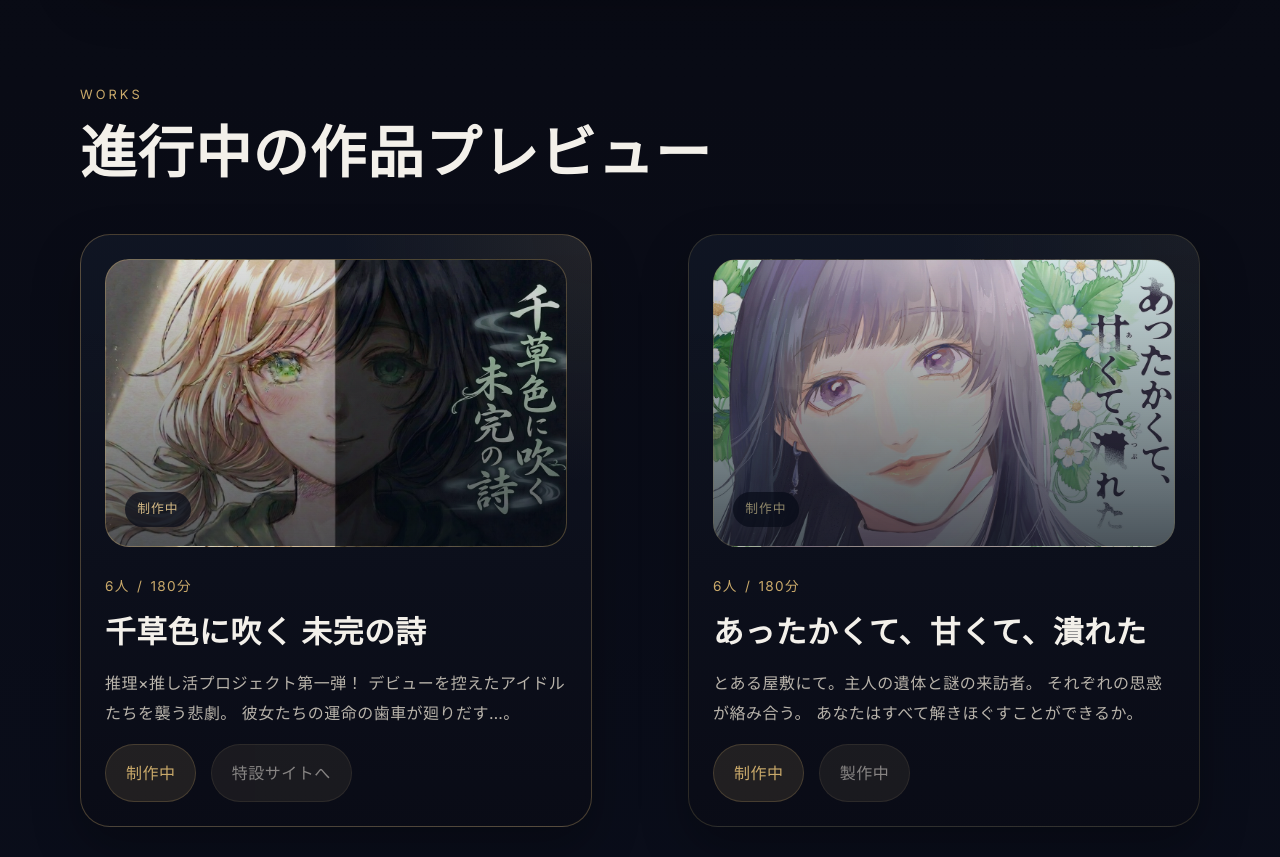
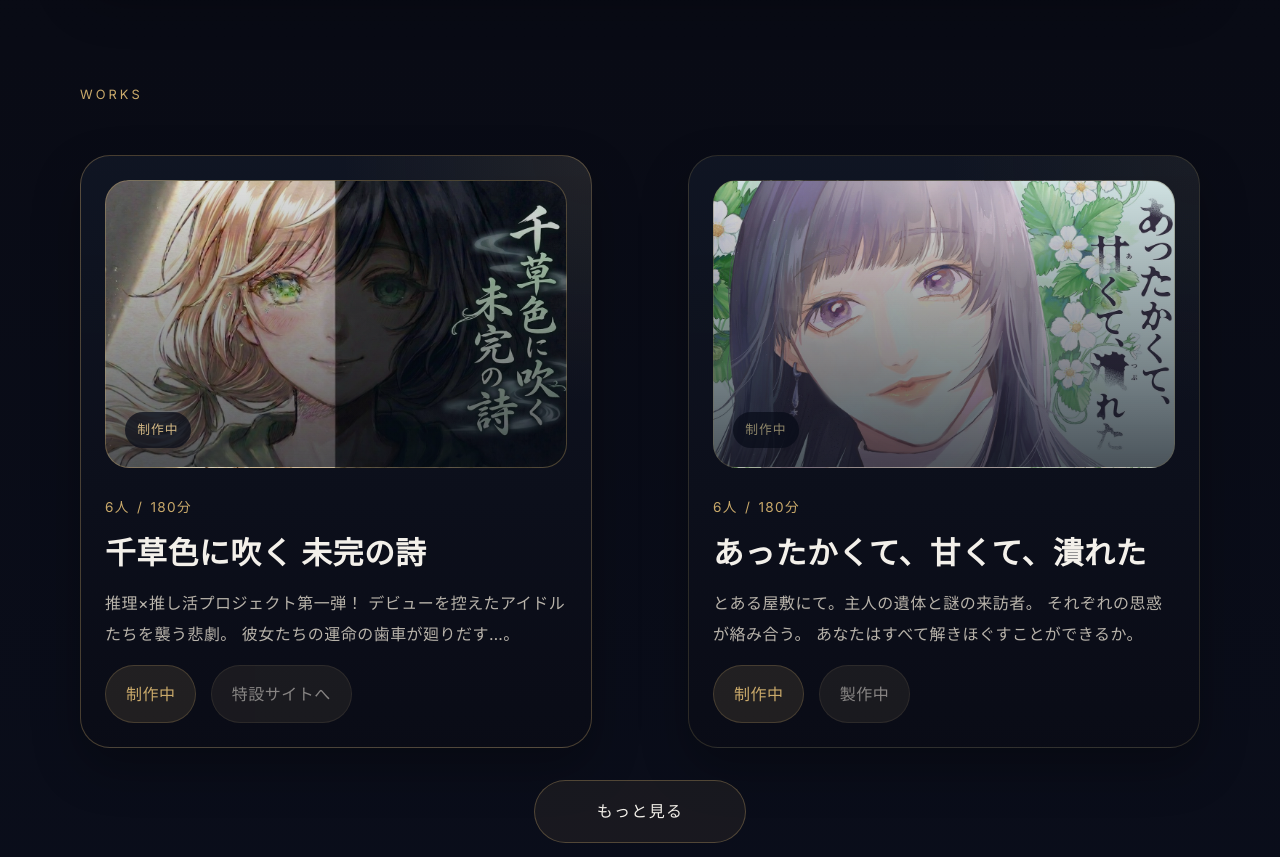
Before and after one commit to sunpotflower4460-cpu/Test-HP-SAKI, a React (Vite) app: page / in a window 1280 px wide. Shown: the part 1560-2417 px from the top of the page. Built offline with nearby package versions, Linux system fonts and the light colour scheme.

Commit message:
fix: align home section headings with Figma

```diff
--- a/src/pages/Home/Home.tsx
+++ b/src/pages/Home/Home.tsx
@@ -37,7 +37,6 @@ const Home = () => {
         <motion.section className={styles.section} {...sectionMotion}>
           <div className={styles.sectionHeader}>
             <p className={styles.sectionLabel}>Works</p>
-            <h2>進行中の作品プレビュー</h2>
           </div>
           <div className={styles.previewGrid}>
             {works.slice(0, 2).map((work) => (
```
